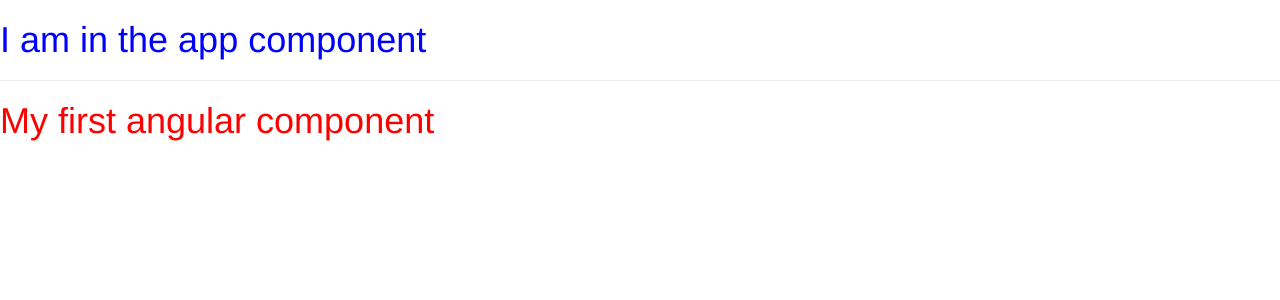
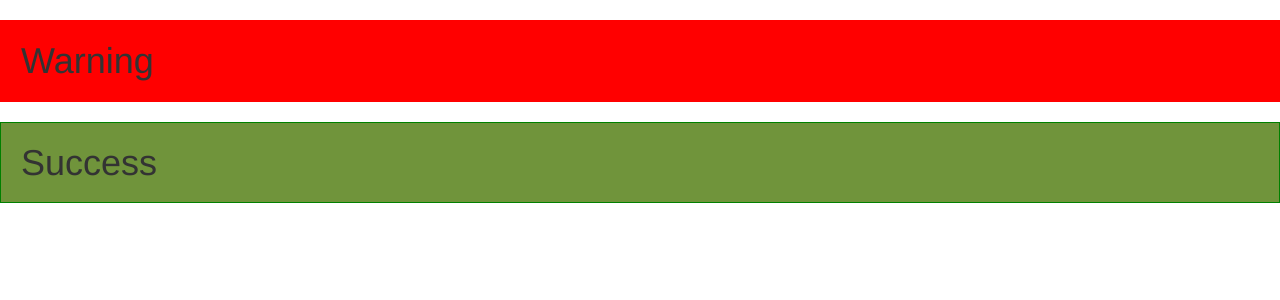
Before and after one commit to AkhilRao52/Angular, an Angular app: page / in a window 1280 px wide. Shown: the top 300 px of the page. Built offline with nearby package versions, Linux system fonts and the light colour scheme.

Commit message:
basic components creation

```diff
--- a/src/app/app.component.html
+++ b/src/app/app.component.html
@@ -1,3 +1,2 @@
-<h1> I am in the app component </h1>
-<hr>
-<app-server></app-server>
+<app-warning-alert></app-warning-alert>
+<app-success-alert></app-success-alert>
--- a/src/app/app.component.ts
+++ b/src/app/app.component.ts
@@ -6,5 +6,4 @@ import { Component } from '@angular/core';
   styleUrls: ['./app.component.css']
 })
 export class AppComponent {
-  name = '';
 }
--- a/src/app/app.module.ts
+++ b/src/app/app.module.ts
@@ -4,11 +4,15 @@ import { FormsModule } from '@angular/forms';
 import { AppComponent } from './app.component';
 import { from } from 'rxjs';
 import { ServerComponent } from './server/server.component';
+import { WarningAlertComponent } from './warning-alert/warning-alert.component';
+import { SuccessAlertComponent } from './success-alert/success-alert.component';
 
 @NgModule({
   declarations: [
     AppComponent,
-    ServerComponent
+    ServerComponent,
+    WarningAlertComponent,
+    SuccessAlertComponent
   ],
   imports: [
     BrowserModule,
--- /dev/null
+++ b/src/app/success-alert/success-alert.component.css
@@ -0,0 +1,5 @@
+h1 {
+  padding: 20px;
+  background-color: rgb(112, 148, 59);
+  border: 1px solid green
+}
--- /dev/null
+++ b/src/app/success-alert/success-alert.component.html
@@ -0,0 +1 @@
+<h1> Success </h1>
--- /dev/null
+++ b/src/app/warning-alert/warning-alert.component.css
@@ -0,0 +1,5 @@
+h1 {
+  padding: 20px;
+  background-color: red;
+  border: 1px solid red
+}
--- /dev/null
+++ b/src/app/warning-alert/warning-alert.component.html
@@ -0,0 +1 @@
+<h1> Warning </h1>
```
Also changed, not shown: src/app/success-alert/success-alert.component.ts (added, +11 -0 lines), src/app/warning-alert/warning-alert.component.ts (added, +12 -0 lines).
